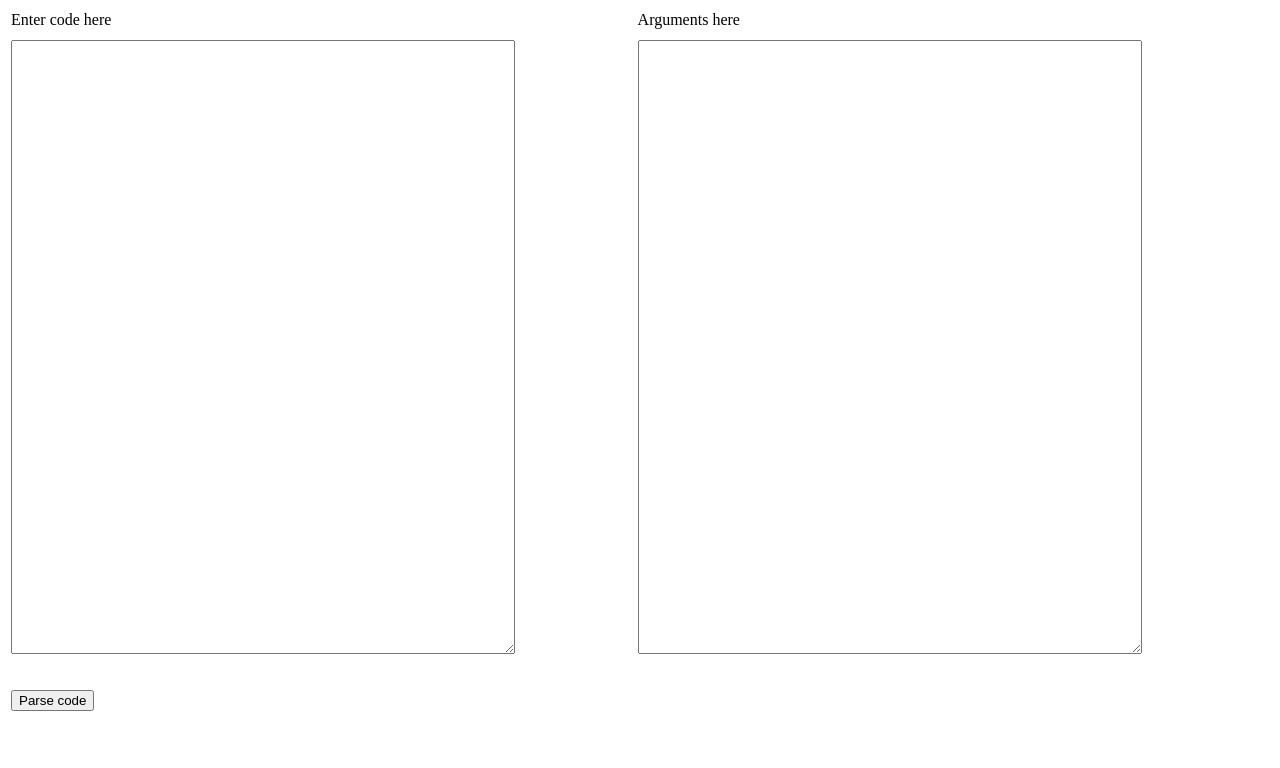
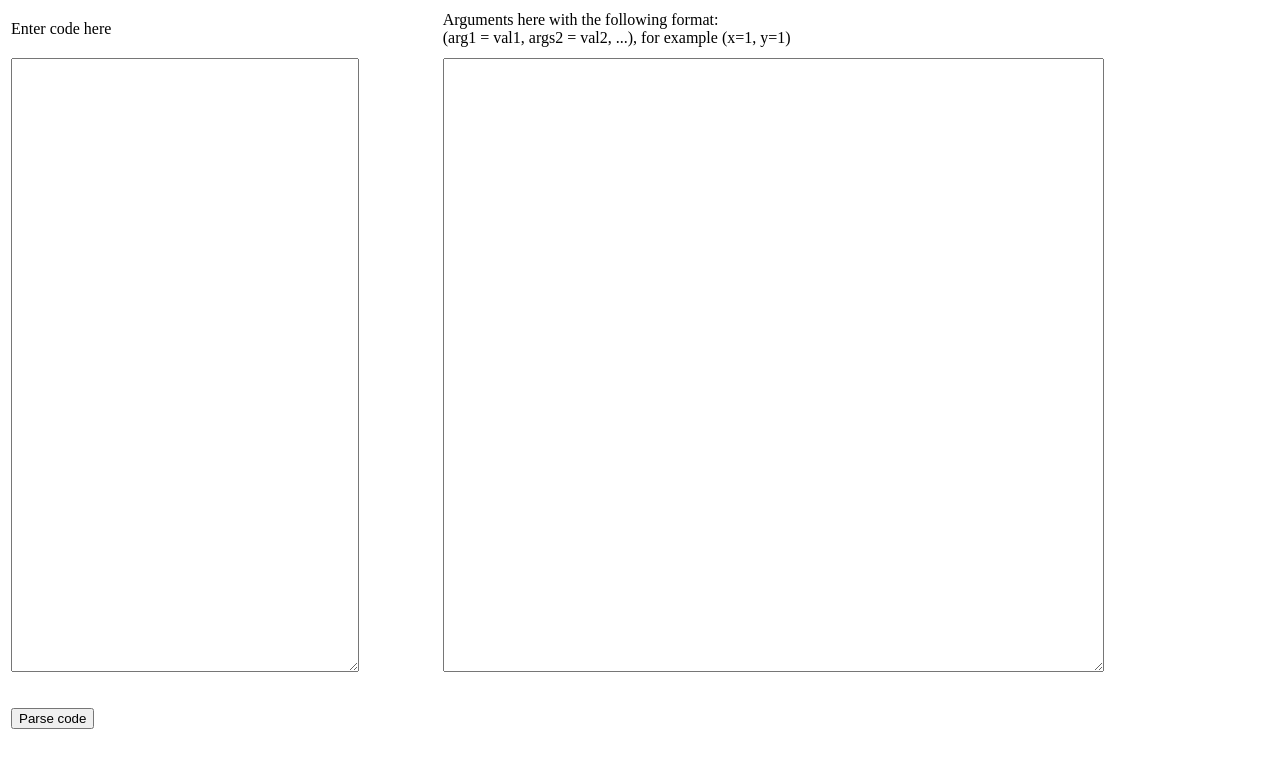
Before and after one commit to romants1/romants1-sqe-workshop-2018-exercise-2, a website built with webpack: page index.html in a window 1280 px wide. Built offline with nearby package versions, Linux system fonts and the light colour scheme.

Commit message:
Finished v4

```diff
--- a/index.html
+++ b/index.html
@@ -38,7 +38,7 @@
         </td>
         <td>
             <div>
-                <label>Arguments here</label>
+                <label>Arguments here with the following format: <br/>(arg1 = val1, args2 = val2, ...), for example (x=1, y=1)</label>
             </div>
         </td>
     </tr>
```
